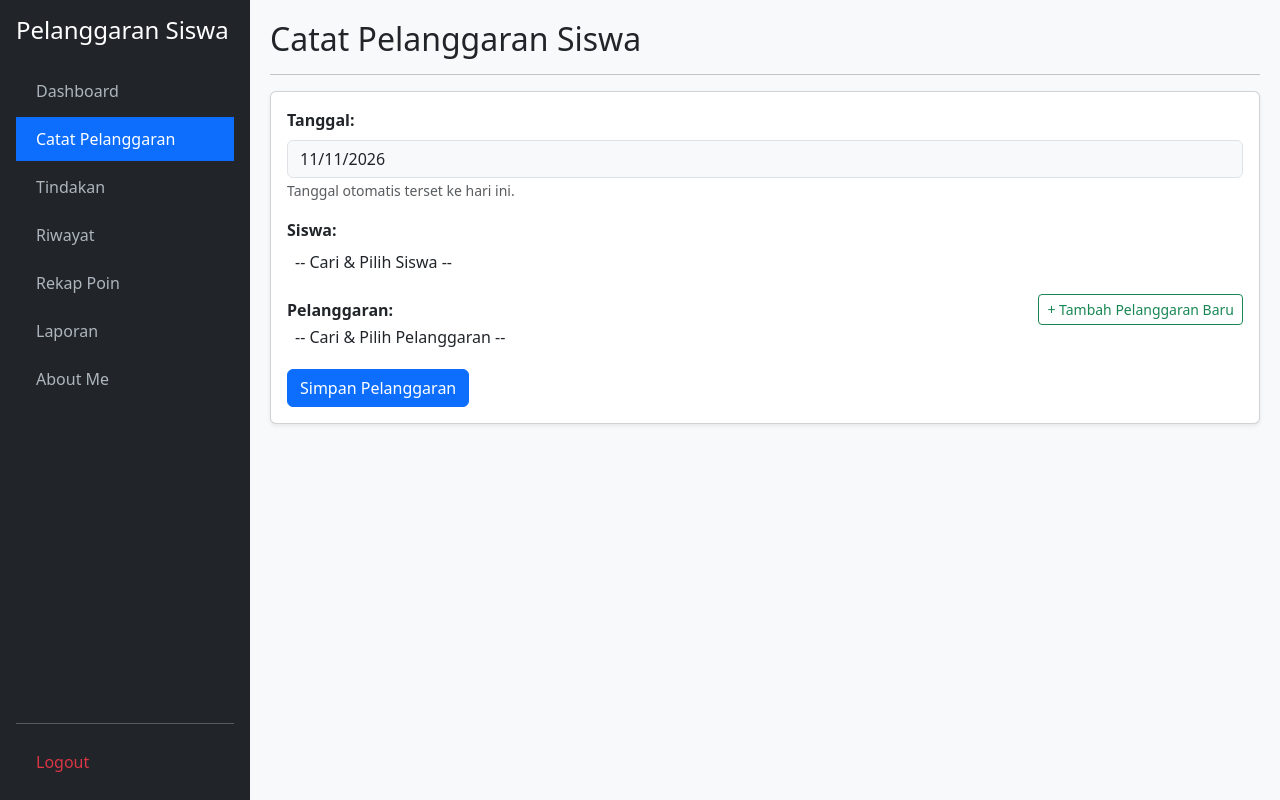
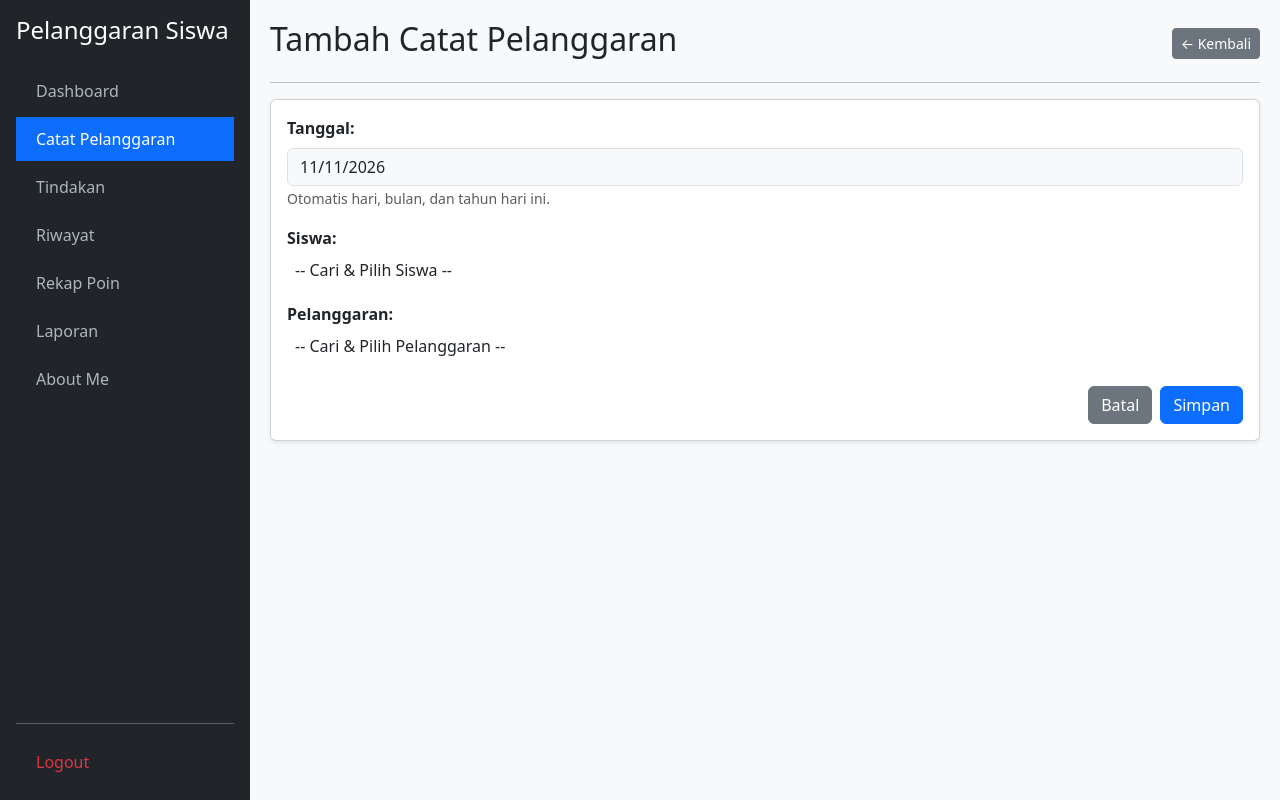
Before and after one commit to rijffput-a11y/ukk-2026, a PHP site: page /catat_pelanggaran.php?aksi=tambah in a window 1280 px wide. Run offline with PHP 8.4, Linux system fonts and the light colour scheme; a user stored in the database is signed in; data comes from the database, SQL or seed files in the repository; some libraries are stand-ins or nearby versions.

Commit message:
revisi salah alur

```diff
--- a/catat_pelanggaran.php
+++ b/catat_pelanggaran.php
@@ -2,7 +2,9 @@
 require_once 'koneksi.php';
 if (!isset($_SESSION['user_id'])) { header("Location: login.php"); exit(); }
 
-if (isset($_POST['simpan'])) {
+$aksi = $_GET['aksi'] ?? '';
+
+if (isset($_POST['simpan_catatan'])) {
     $siswa_id = $_POST['siswa_id'];
     $pelanggaran_id = $_POST['pelanggaran_id'];
     $tanggal = date('Y-m-d');
@@ -16,20 +18,21 @@ if (isset($_POST['simpan'])) {
     $query_insert = "INSERT INTO t_pelanggaran_siswa (tahun_ajaran_id, siswa_id, nama_siswa, kelas_id, nama_kelas, pelanggaran_id, nama_pelanggaran, pelanggaran_kategori_id, guru_id, nama_guru, tanggal, poin, status, created_at, updated_at) VALUES ('" . ($ta['id'] ?? 2) . "', '$siswa_id', '{$s['n_sis']}', '" . ($s['k_id'] ?? 33) . "', '" . ($s['n_kls'] ?? 'XII RPL 2') . "', '$pelanggaran_id', '{$p['nama']}', '{$p['pelanggaran_kategori_id']}', '" . ($g['id'] ?? 1) . "', '" . ($g['nama'] ?? 'Administrator') . "', '$tanggal', '{$p['poin']}', 'Pending', NOW(), NOW())";
 
     if (mysqli_query($koneksi, $query_insert)) { header("Location: catat_pelanggaran.php?sukses=1"); exit(); }
-    else { echo "<script>alert('Gagal menyimpan.');</script>"; }
 }
 
-if (isset($_POST['tambah_pelanggaran_baru'])) {
-    $kat_id = $_POST['pelanggaran_kategori_id'];
-    $nama_p = mysqli_real_escape_string($koneksi, $_POST['nama_pelanggaran']);
-    $poin = (int)$_POST['poin'];
-    mysqli_query($koneksi, "INSERT INTO t_pelanggaran (pelanggaran_kategori_id, nama, poin, status_aktif, created_at, updated_at) VALUES ('$kat_id', '$nama_p', '$poin', '1', NOW(), NOW())");
-    header("Location: catat_pelanggaran.php?tambah_sukses=1"); exit();
-}
+$limit = isset($_GET['limit']) ? (int)$_GET['limit'] : 10;
+$h = max(1, (int)($_GET['halaman'] ?? 1));
+$offset = ($h - 1) * $limit;
+$cari = mysqli_real_escape_string($koneksi, $_GET['cari'] ?? '');
+
+$where = $cari ? "WHERE (nama_siswa LIKE '%$cari%' OR nama_kelas LIKE '%$cari%' OR nama_pelanggaran LIKE '%$cari%')" : "";
+$total = mysqli_num_rows(mysqli_query($koneksi, "SELECT id FROM t_pelanggaran_siswa $where"));
+$pages = ceil($total / $limit) ?: 1;
+$data = mysqli_query($koneksi, "SELECT * FROM t_pelanggaran_siswa $where ORDER BY tanggal DESC, id DESC LIMIT $offset, $limit");
+$no = $offset + 1;
 
 $opt_s = mysqli_query($koneksi, "SELECT * FROM t_siswa ORDER BY nama ASC");
 $opt_p = mysqli_query($koneksi, "SELECT * FROM t_pelanggaran WHERE status_aktif='1' ORDER BY nama ASC");
-$opt_kat = mysqli_query($koneksi, "SELECT * FROM t_pelanggaran_kategori ORDER BY nama ASC");
 ?>
 <!DOCTYPE html>
 <html lang="id">
@@ -40,11 +43,10 @@ $opt_kat = mysqli_query($koneksi, "SELECT * FROM t_pelanggaran_kategori ORDER BY
     <link href="https://cdn.jsdelivr.net/npm/select2-bootstrap-5-theme@1.3.0/dist/select2-bootstrap-5-theme.min.css" rel="stylesheet" />
     <style>
         body { background: #f8f9fa; }
-        .sidebar { min-height: 100vh; background: #212529; color: #fff; position: fixed; width: 250px; top: 0; left: 0; }
+        .sidebar { min-height: 100vh; background: #212529; color: #fff; position: fixed; width: 250px; top: 0; left: 0; z-index: 1000; }
         .sidebar a { color: #adb5bd; text-decoration: none; display: block; padding: 10px 20px; }
         .sidebar a:hover, .sidebar a.active { color: #fff; background: #0d6efd; }
         .main-content { margin-left: 250px; padding: 20px; }
-        input[type="date"]::-webkit-calendar-picker-indicator { display: none; -webkit-appearance: none; }
     </style>
 </head>
 <body>
@@ -56,7 +58,11 @@ $opt_kat = mysqli_query($koneksi, "SELECT * FROM t_pelanggaran_kategori ORDER BY
             <li class="nav-item mb-1"><a href="tindakan.php">Tindakan</a></li>
             <li class="nav-item mb-1"><a href="riwayat.php">Riwayat</a></li>
             <li class="nav-item mb-1"><a href="rekap_poin.php">Rekap Poin</a></li>
-            <?php if (isset($_SESSION['is_wali_kelas']) && $_SESSION['is_wali_kelas'] === true): ?>
+            <?php
+            $user_id_sb = $_SESSION['user_id'];
+            $q_chk_wk = mysqli_query($koneksi, "SELECT 1 FROM t_wali_kelas twk JOIN t_guru tg ON twk.guru_id = tg.id WHERE tg.user_id = '$user_id_sb' AND twk.status_aktif = 1");
+            if (($_SESSION['role'] === 'admin') || mysqli_num_rows($q_chk_wk) > 0):
+            ?>
                 <li class="nav-item mb-1"><a href="laporan.php">Laporan</a></li>
             <?php endif; ?>
             <li class="nav-item mb-1"><a href="about_me.php">About Me</a></li>
@@ -65,26 +71,23 @@ $opt_kat = mysqli_query($koneksi, "SELECT * FROM t_pelanggaran_kategori ORDER BY
     </div>
 
     <div class="main-content">
-        <h2>Catat Pelanggaran Siswa</h2>
+        <?php if ($aksi == 'tambah'): ?>
+            <!-- HALAMAN FORM TAMBAH -->
+            <div class="d-flex justify-content-between align-items-center mb-3">
+                <h2>Tambah Catat Pelanggaran</h2>
+                <a href="catat_pelanggaran.php" class="btn btn-secondary btn-sm">&larr; Kembali</a>
+            </div>
             <hr>
-
-        <?php if (isset($_GET['sukses'])): ?>
-            <div class="alert alert-success alert-dismissible fade show" role="alert">Data pelanggaran berhasil dicatat!<button type="button" class="btn-close" data-bs-dismiss="alert"></button></div>
-        <?php endif; ?>
-        <?php if (isset($_GET['tambah_sukses'])): ?>
-            <div class="alert alert-success alert-dismissible fade show" role="alert">Jenis pelanggaran baru berhasil ditambahkan!<button type="button" class="btn-close" data-bs-dismiss="alert"></button></div>
-        <?php endif; ?>
-
             <div class="card shadow-sm"><div class="card-body">
                 <form method="POST">
                     <div class="mb-3">
                         <label class="form-label fw-bold">Tanggal:</label>
-                    <input type="date" name="tanggal" class="form-control bg-light" value="<?= date('Y-m-d'); ?>" readonly style="cursor: not-allowed;">
-                    <small class="text-muted">Tanggal otomatis terset ke hari ini.</small>
+                        <input type="date" class="form-control bg-light" value="<?= date('Y-m-d'); ?>" readonly style="cursor: not-allowed;">
+                        <small class="text-muted">Otomatis hari, bulan, dan tahun hari ini.</small>
                     </div>
                     <div class="mb-3">
                         <label class="form-label fw-bold">Siswa:</label>
-                    <select name="siswa_id" class="form-control select2" required>
+                        <select name="siswa_id" class="form-control select2-siswa" required style="width: 100%;">
                             <option value="">-- Cari & Pilih Siswa --</option>
                             <?php while($s = mysqli_fetch_assoc($opt_s)): ?>
                                 <option value="<?= $s['id']; ?>"><?= $s['nis'].' - '.$s['nama']; ?></option>
@@ -92,52 +95,89 @@ $opt_kat = mysqli_query($koneksi, "SELECT * FROM t_pelanggaran_kategori ORDER BY
                         </select>
                     </div>
                     <div class="mb-3">
-                    <div class="d-flex justify-content-between align-items-center">
-                        <label class="form-label fw-bold mb-0">Pelanggaran:</label>
-                        <button type="button" class="btn btn-sm btn-outline-success" data-bs-toggle="modal" data-bs-target="#modalTambahPelanggaran">+ Tambah Pelanggaran Baru</button>
-                    </div>
-                    <select name="pelanggaran_id" class="form-control select2 mt-2" required>
+                        <label class="form-label fw-bold">Pelanggaran:</label>
+                        <select name="pelanggaran_id" class="form-control select2-pelanggaran" required style="width: 100%;">
                             <option value="">-- Cari & Pilih Pelanggaran --</option>
                             <?php while($p = mysqli_fetch_assoc($opt_p)): ?>
                                 <option value="<?= $p['id']; ?>"><?= $p['nama'].' (Poin: '.$p['poin'].')'; ?></option>
                             <?php endwhile; ?>
                         </select>
                     </div>
-                <button type="submit" name="simpan" class="btn btn-primary">Simpan Pelanggaran</button>
-            </form>
-        </div></div>
-    </div>
-
-    <!-- MODAL TAMBAH PELANGGARAN -->
-    <div class="modal fade" id="modalTambahPelanggaran" tabindex="-1">
-        <div class="modal-dialog"><div class="modal-content">
-            <form method="POST">
-                <div class="modal-header"><h5 class="modal-title">Tambah Jenis Pelanggaran Baru</h5><button type="button" class="btn-close" data-bs-dismiss="modal"></button></div>
-                <div class="modal-body">
-                    <div class="mb-3">
-                        <label class="form-label fw-bold">Kategori:</label>
-                        <select name="pelanggaran_kategori_id" class="form-control select2-modal" required style="width: 100%;">
-                            <option value="">-- Cari & Pilih Kategori --</option>
-                            <?php while($kat = mysqli_fetch_assoc($opt_kat)): ?>
-                                <option value="<?= $kat['id']; ?>"><?= $kat['nama']; ?></option>
-                            <?php endwhile; ?>
-                        </select>
-                    </div>
-                    <div class="mb-3">
-                        <label class="form-label fw-bold">Nama Pelanggaran:</label>
-                        <input type="text" name="nama_pelanggaran" class="form-control" placeholder="Contoh: Merokok" required>
-                    </div>
-                    <div class="mb-3">
-                        <label class="form-label fw-bold">Poin:</label>
-                        <input type="number" name="poin" class="form-control" placeholder="Contoh: 15" required>
-                    </div>
-                </div>
-                <div class="modal-footer">
-                    <button type="button" class="btn btn-secondary" data-bs-dismiss="modal">Batal</button>
-                    <button type="submit" name="tambah_pelanggaran_baru" class="btn btn-success">Simpan</button>
+                    <div class="d-flex justify-content-end gap-2 mt-4">
+                        <a href="catat_pelanggaran.php" class="btn btn-secondary">Batal</a>
+                        <button type="submit" name="simpan_catatan" class="btn btn-primary">Simpan</button>
                     </div>
                 </form>
             </div></div>
+
+        <?php else: ?>
+            <!-- HALAMAN UTAMA TABEL -->
+            <div class="d-flex justify-content-between align-items-center mb-3">
+                <h2>Catat Pelanggaran Siswa</h2>
+                <a href="catat_pelanggaran.php?aksi=tambah" class="btn btn-primary btn-sm">+ Tambah</a>
+            </div>
+            <hr>
+
+            <?php if (isset($_GET['sukses'])): ?>
+                <div class="alert alert-success alert-dismissible fade show" role="alert">Data pelanggaran berhasil dicatat!<button type="button" class="btn-close" data-bs-dismiss="alert"></button></div>
+            <?php endif; ?>
+
+            <div class="card shadow-sm"><div class="card-body">
+                <div class="row mb-3 justify-content-between align-items-center">
+                    <div class="col-auto d-flex align-items-center">
+                        Tampilkan
+                        <select name="limit" class="form-select form-select-sm mx-2" style="width: 70px;" onchange="location = this.value;">
+                            <option value="?limit=10&cari=<?= $cari; ?>" <?= $limit == 10 ? 'selected' : ''; ?>>10</option>
+                            <option value="?limit=25&cari=<?= $cari; ?>" <?= $limit == 25 ? 'selected' : ''; ?>>25</option>
+                        </select> data
+                    </div>
+                    <div class="col-auto">
+                        <form method="GET" class="d-flex align-items-center">
+                            <input type="hidden" name="limit" value="<?= $limit; ?>">
+                            <span class="me-2">Cari:</span>
+                            <input type="text" name="cari" class="form-control form-control-sm" value="<?= htmlspecialchars($cari); ?>" onchange="this.form.submit()">
+                        </form>
+                    </div>
+                </div>
+
+                <div class="table-responsive">
+                    <table class="table table-bordered table-striped align-middle">
+                        <thead class="table-dark">
+                            <tr><th>No</th><th>Tanggal</th><th>Siswa</th><th>Kelas</th><th>Pelanggaran</th><th>Poin</th><th>Pelapor</th><th>Status</th></tr>
+                        </thead>
+                        <tbody>
+                            <?php while($r = mysqli_fetch_assoc($data)): ?>
+                            <tr>
+                                <td><?= $no++; ?></td>
+                                <td><?= htmlspecialchars($r['tanggal']); ?></td>
+                                <td><?= htmlspecialchars($r['nama_siswa']); ?></td>
+                                <td><?= htmlspecialchars($r['nama_kelas']); ?></td>
+                                <td><?= htmlspecialchars($r['nama_pelanggaran']); ?></td>
+                                <td><strong><?= htmlspecialchars($r['poin']); ?></strong></td>
+                                <td><?= htmlspecialchars($r['nama_guru']); ?></td>
+                                <td><span class="badge bg-warning text-dark"><?= htmlspecialchars($r['status']); ?></span></td>
+                            </tr>
+                            <?php endwhile; if(!$total): ?>
+                            <tr><td colspan="8" class="text-center text-muted">Belum ada data catatan pelanggaran.</td></tr>
+                            <?php endif; ?>
+                        </tbody>
+                    </table>
+                </div>
+
+                <div class="d-flex justify-content-between align-items-center mt-3">
+                    <small class="text-muted">Menampilkan <?= $total ? $offset + 1 : 0; ?> s.d. <?= min($offset + $limit, $total); ?> dari <?= $total; ?> data</small>
+                    <ul class="pagination pagination-sm mb-0">
+                        <li class="page-item <?= $h <= 1 ? 'disabled' : ''; ?>"><a class="page-link" href="?halaman=1&limit=<?= $limit; ?>&cari=<?= $cari; ?>">Pertama</a></li>
+                        <li class="page-item <?= $h <= 1 ? 'disabled' : ''; ?>"><a class="page-link" href="?halaman=<?= $h-1; ?>&limit=<?= $limit; ?>&cari=<?= $cari; ?>">Sebelumnya</a></li>
+                        <?php for($i=1; $i<=$pages; $i++): ?>
+                            <li class="page-item <?= $h == $i ? 'active' : ''; ?>"><a class="page-link" href="?halaman=<?= $i; ?>&limit=<?= $limit; ?>&cari=<?= $cari; ?>"><?= $i; ?></a></li>
+                        <?php endfor; ?>
+                        <li class="page-item <?= $h >= $pages ? 'disabled' : ''; ?>"><a class="page-link" href="?halaman=<?= $h+1; ?>&limit=<?= $limit; ?>&cari=<?= $cari; ?>">Berikutnya</a></li>
+                        <li class="page-item <?= $h >= $pages ? 'disabled' : ''; ?>"><a class="page-link" href="?halaman=<?= $pages; ?>&limit=<?= $limit; ?>&cari=<?= $cari; ?>">Terakhir</a></li>
+                    </ul>
+                </div>
+            </div></div>
+        <?php endif; ?>
     </div>
 
 <script src="https://code.jquery.com/jquery-3.6.0.min.js"></script>
@@ -145,11 +185,8 @@ $opt_kat = mysqli_query($koneksi, "SELECT * FROM t_pelanggaran_kategori ORDER BY
 <script src="https://cdn.jsdelivr.net/npm/select2@4.1.0-rc.0/dist/js/select2.min.js"></script>
 <script>
     $(document).ready(function() {
-        $('.select2').select2({ theme: 'bootstrap-5', width: '100%' });
-        // Mengaktifkan select2 di dalam modal agar bisa dicari
-        $('#modalTambahPelanggaran').on('shown.bs.modal', function () {
-            $('.select2-modal').select2({ theme: 'bootstrap-5', width: '100%', dropdownParent: $('#modalTambahPelanggaran') });
-        });
+        $('.select2-siswa').select2({ theme: 'bootstrap-5', width: '100%' });
+        $('.select2-pelanggaran').select2({ theme: 'bootstrap-5', width: '100%' });
     });
 </script>
 </body>
```
Also changed, not shown: kelola_guru.php (+3 -8 lines), kelola_jenis_pelanggaran.php (+6 -18 lines), laporan.php (+47 -36 lines), riwayat.php (+18 -7 lines), tindakan.php (+9 -20 lines). Lines whose indentation alone changed are shown as unchanged.
